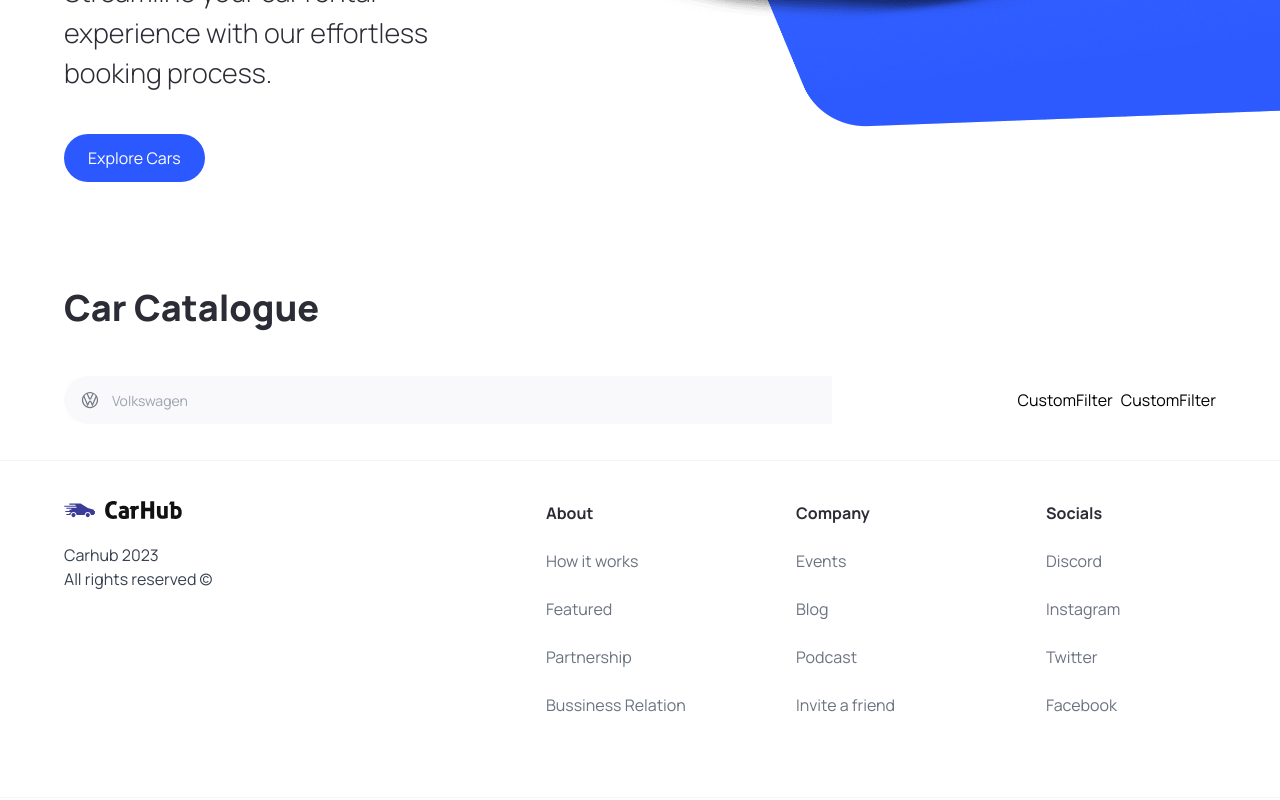
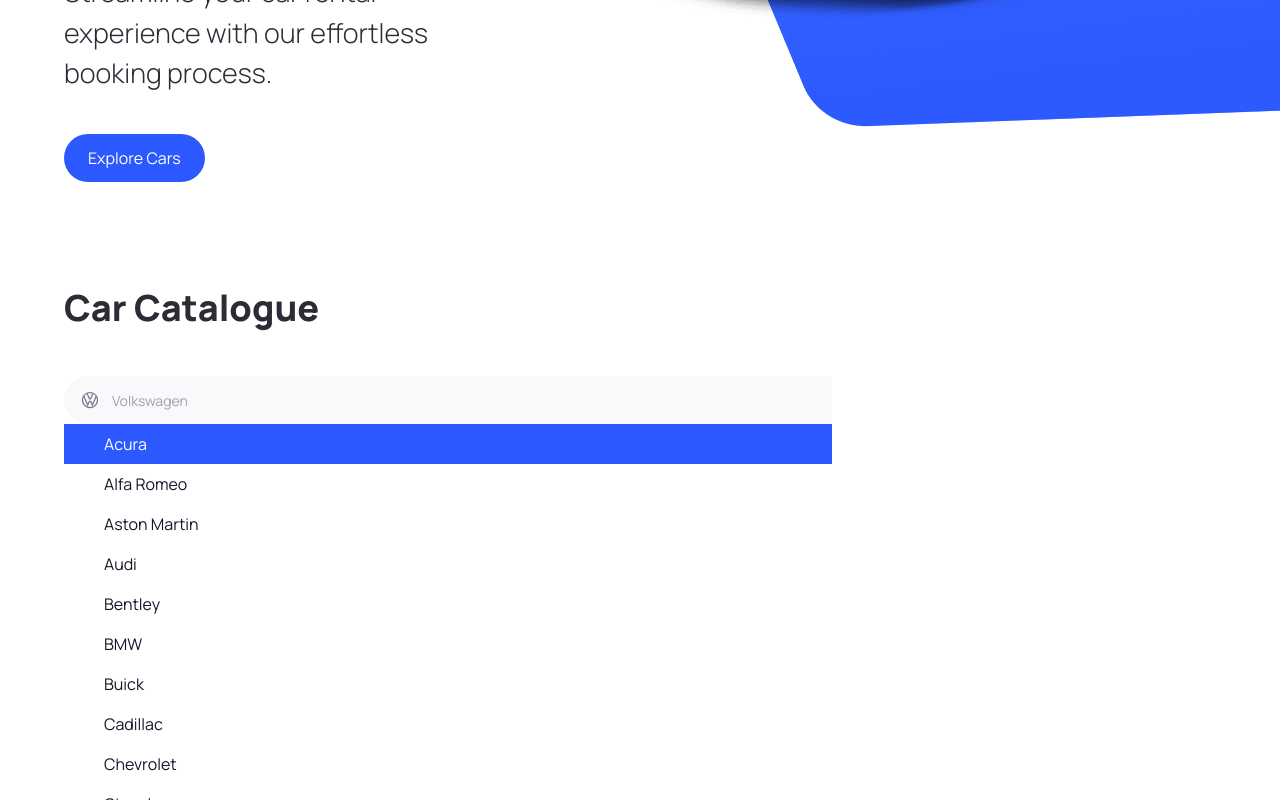
Before and after one commit to ebrahimnigus/Car-showcase_NextJs, a Next.js app: page / in a window 1280 px wide. Both pictures are taken after a click on the button 82 px from the left and 976 px from the top of the page. Shown: the part 576-1376 px from the top of the page. Built offline with nearby package versions, Linux system fonts and the light colour scheme.

Commit message:
improve manufacturer search filter

```diff
--- a/components/SearchManufacturer.tsx
+++ b/components/SearchManufacturer.tsx
@@ -11,7 +11,9 @@
   const filteredManufacturers = query === ''?
     manufacturers :
     manufacturers.filter((item) =>
-    (item.toLowerCase().replace(/\s+/g, '')))
+    (item.toLowerCase().replace(/\s+/g, '').includes(
+      query.toLowerCase().replace(/\s+/g, '')
+    )))
 
   return (
     <div className="search-manufacturer">
@@ -32,15 +34,21 @@
             leaveFrom='opacity-100' leaveTo='opacity-0'
             afterLeave={()=> setQuery('')}>
             <Combobox.Options>
-              {/* {filteredManufacturers.length === 0 && query !== "" ? (
-                <Combobox.Option value={query} className="search-manufacturer__option">
-                  Create "{query}"
-                </Combobox.Option>
-              ): {filteredManufacturers.map (item) => (
-                <Combobox.Option key={item} className={({active}) => `relative search-manufacturer__option ${active ? 'bg-primary-blue text-white' : 'text-gray-900'}`}
-              )}} */}
+                {filteredManufacturers.map((item) => (
+                    <Combobox.Option
+                      key={item}
+                      value={item}
+                      className={({ active }) =>
+                        `relative search-manufacturer__option ${
+                          active ? 'bg-primary-blue text-white' : 'text-gray-900'
+                        }`
+                      }
+                      >
+                    {item}
+                    </Combobox.Option>
+                  )
+                )}
             </Combobox.Options>
-
           </Transition>
         </div>
       </Combobox>
```
